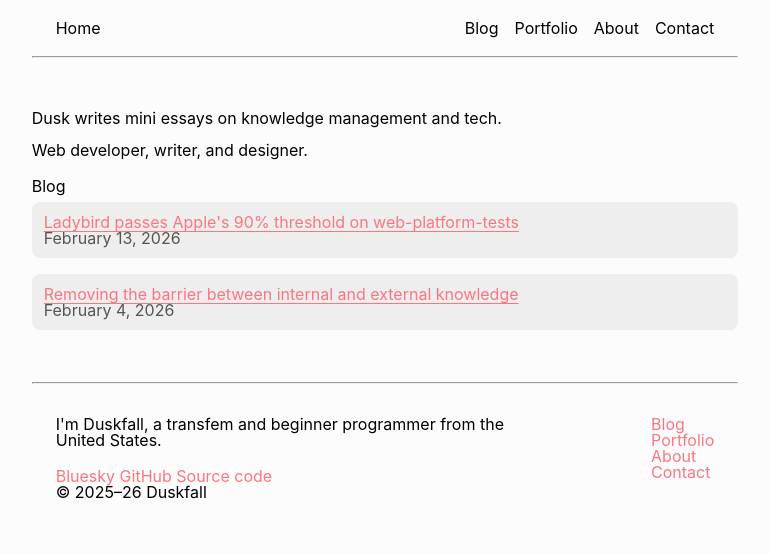
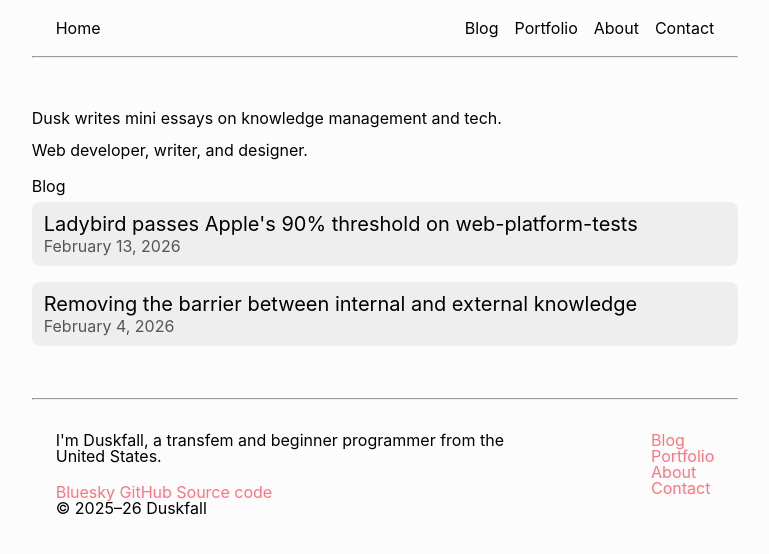
Before and after one commit to TrulyFlawed/trulyflawed.github.io, a Jekyll site: the page built from index.md, in a window 1280 px wide. Shown: the top 554 px of the page, without its empty margins (255-1024 px from the left). Built offline with Jekyll 4.4.1, drawn with Linux system fonts in a browser that asks for light colours; nearby versions of some CDN libraries; library files that are not in the unit come from our copies.

Commit message:
fix: blog list generation being weird for homepage

```diff
--- a/index.md
+++ b/index.md
@@ -11,12 +11,12 @@ Web developer, writer, and designer.
 <!-- Automatically generate list of blog posts. -->
 <div class="article-list">
 	{% for post in site.posts %}
-		<div class="article">
-			<a href="{{ site.baseurl }}{{ post.url }}" class="center">{{ post.title }}</a>
+		<a href="{{ site.baseurl }}{{ post.url }}" class="article">
+			<p class="title">{{ post.title }}</p>
 			<div class="post-metadata">
-				<!-- <div class="author">{{ post.author }}</div> -->
-				<div class="date">{{ post.date | date: "%B %-d, %Y" }}</div>
+				<!-- <p class="author">{{ post.author }}</p> -->
+				<p class="date">{{ post.date | date: "%B %-d, %Y" }}</p>
 			</div>
-		</div>
+		</a>
 	{% endfor %}
 </div>
```
